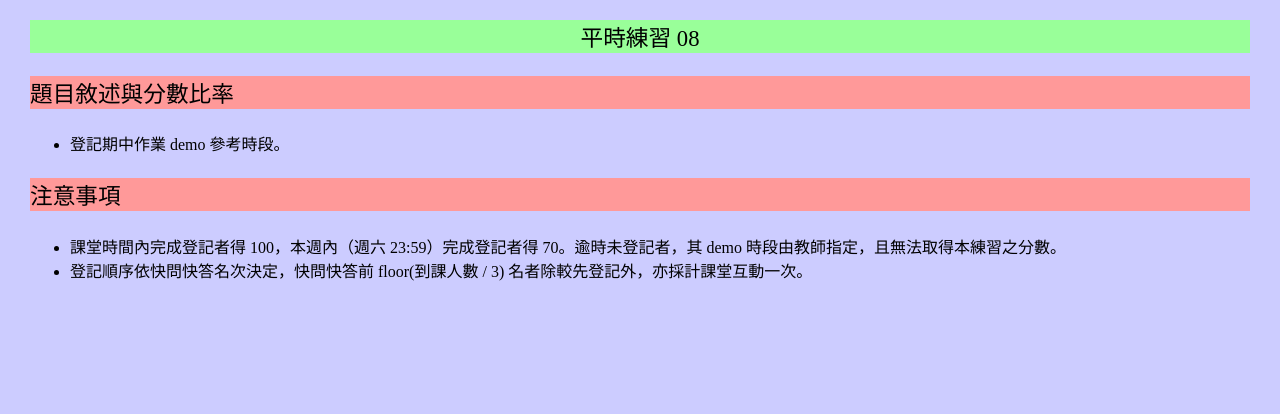
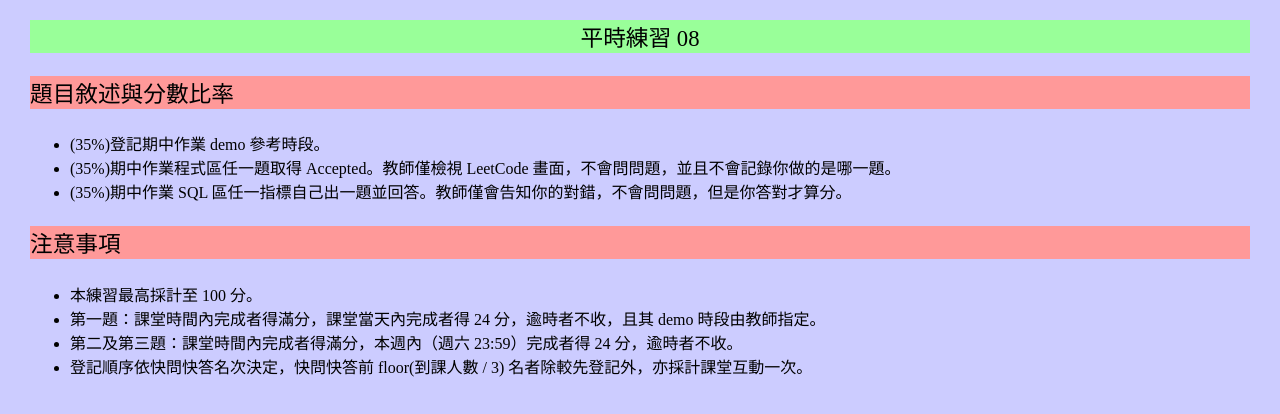
Before and after one commit to geniusturtle6174/courses, a plain HTML site: page 24s_tku/pr08.htm in a window 1280 px wide. Drawn offline with Linux system fonts and the light colour scheme.

Commit message:
Update for W09

```diff
--- a/24s_tku/pr08.htm
+++ b/24s_tku/pr08.htm
@@ -11,13 +11,17 @@
 
 <p style="background-color:#f99;font-size:17pt">題目敘述與分數比率</p>
 <ul>
-	<li>登記期中作業 demo 參考時段。</li>
+	<li>(35%)登記期中作業 demo 參考時段。</li>
+	<li>(35%)期中作業程式區任一題取得 Accepted。教師僅檢視 LeetCode 畫面，不會問問題，並且不會記錄你做的是哪一題。</li>
+	<li>(35%)期中作業 SQL 區任一指標自己出一題並回答。教師僅會告知你的對錯，不會問問題，但是你答對才算分。</li>
 </ul>
 
 <p style="background-color:#f99;font-size:17pt">注意事項</p>
 
 <ul>
-	<li>課堂時間內完成登記者得 100，本週內（週六 23:59）完成登記者得 70。逾時未登記者，其 demo 時段由教師指定，且無法取得本練習之分數。</li>
+	<li>本練習最高採計至 100 分。</li>
+	<li>第一題：課堂時間內完成者得滿分，課堂當天內完成者得 24 分，逾時者不收，且其 demo 時段由教師指定。</li>
+	<li>第二及第三題：課堂時間內完成者得滿分，本週內（週六 23:59）完成者得 24 分，逾時者不收。</li>
 	<li>登記順序依快問快答名次決定，快問快答前 floor(到課人數 / 3) 名者除較先登記外，亦採計課堂互動一次。</li>
 </ul>
 
```
Also changed, not shown: 24s_tku/index.htm (+2 -2 lines).
